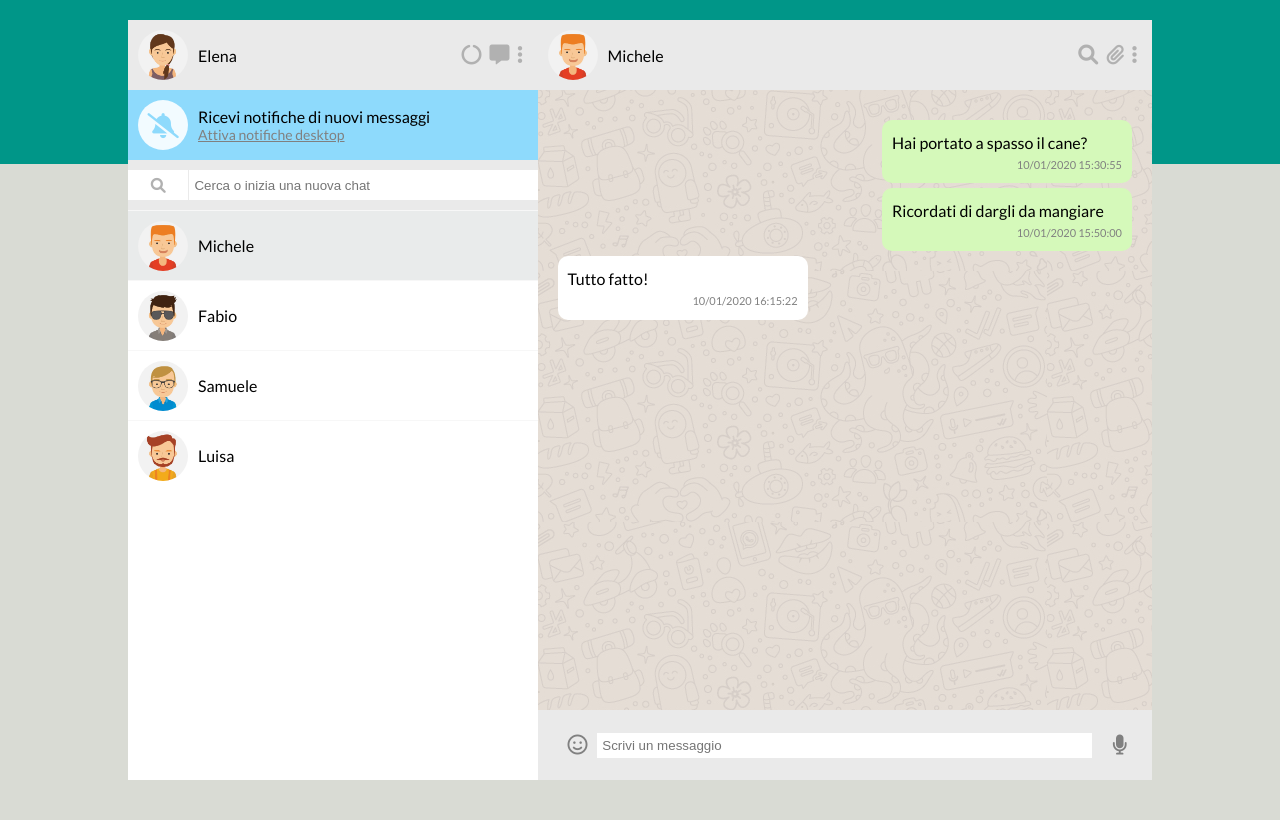
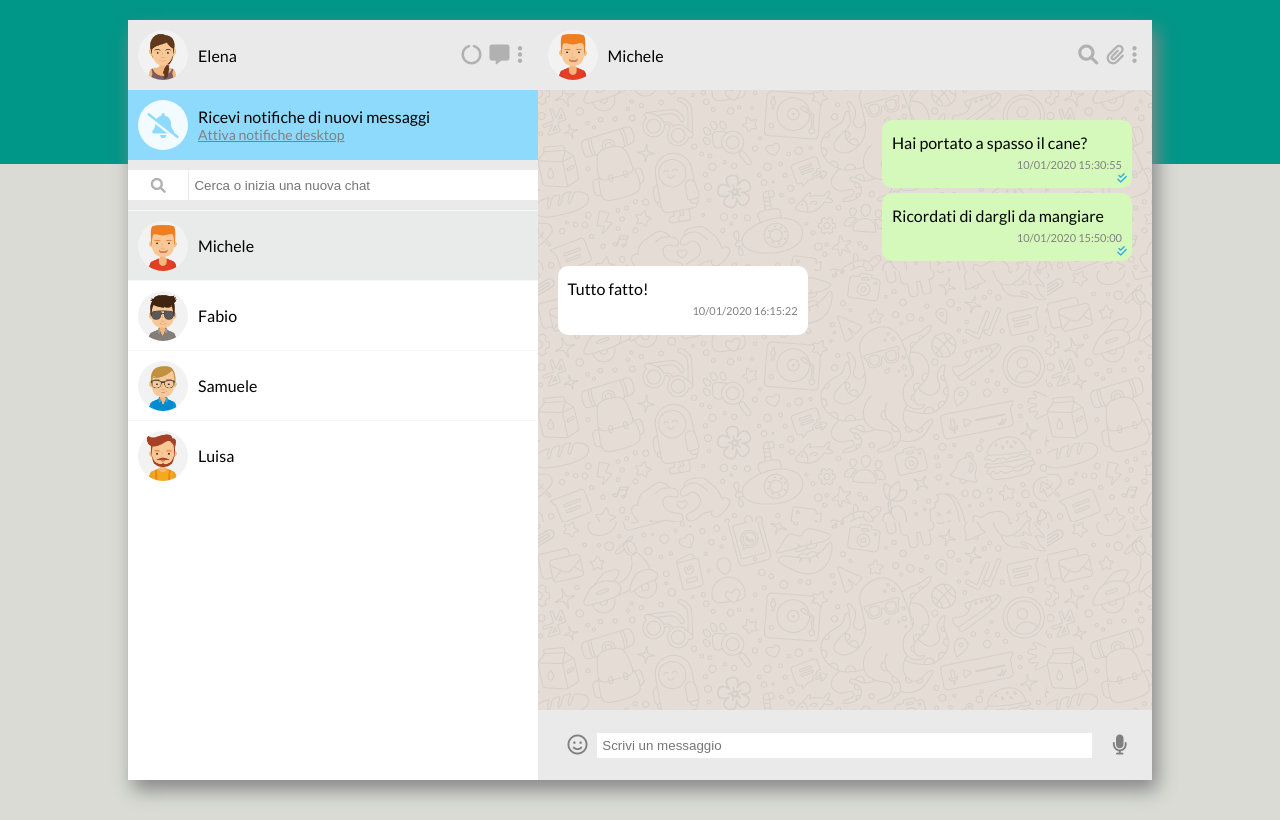
Before and after one commit to ElenaLj/js-html-css-boolzap, a plain HTML site: page index.html in a window 1280 px wide. Drawn offline with nearby package versions, Linux system fonts and the light colour scheme.

Commit message:
insert wa blue ticks

```diff
--- a/css/style.css
+++ b/css/style.css
@@ -30,6 +30,7 @@ img {
     width: 80%;
     height: 95%;
     margin: 20px auto;
+    box-shadow: 5px 10px 18px #888888;
 }
 
 .container::after {
@@ -207,6 +208,20 @@ img {
     background-color: #d5f9ba;
     border-radius: 10px;
     align-self: flex-end;
+    position: relative;
+}
+
+.sent::after {
+    content: "\f560";
+    font-family: "Font Awesome 5 Free";
+    font-weight: 900;
+    font-size: 11px;
+    color: #31ade5;
+    position: absolute;
+    right: 5px;
+    bottom: 2px;
+    animation-name: viewed;
+    animation-duration: 500ms;
 }
 
 .received {
@@ -223,6 +238,7 @@ img {
     color: grey;
     font-size: 11px;
     text-align: right;
+    margin-bottom: 5px;
 }
 
 /* *** debug *** */
--- a/js/script.js
+++ b/js/script.js
@@ -122,11 +122,6 @@ const app = new Vue({
                 });
             },1000);
         },
-        // setActiveAvatar: function(index) {
-        //     if(this.contacts[this.currentIndex] == index) {
-        //         alert(ciao);
-        //     }
-        // }
     },
     computed: {
         filteredNames: function() {
```
Lines whose indentation alone changed are shown as unchanged.
